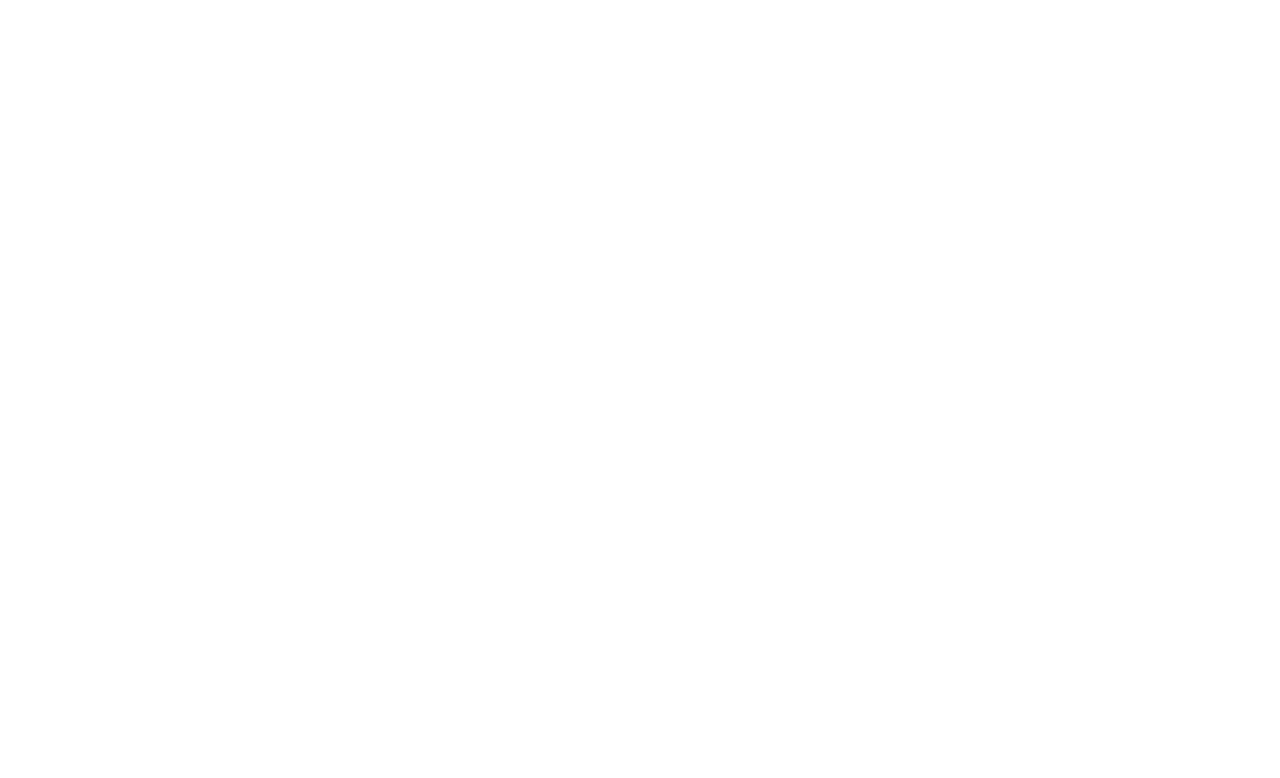
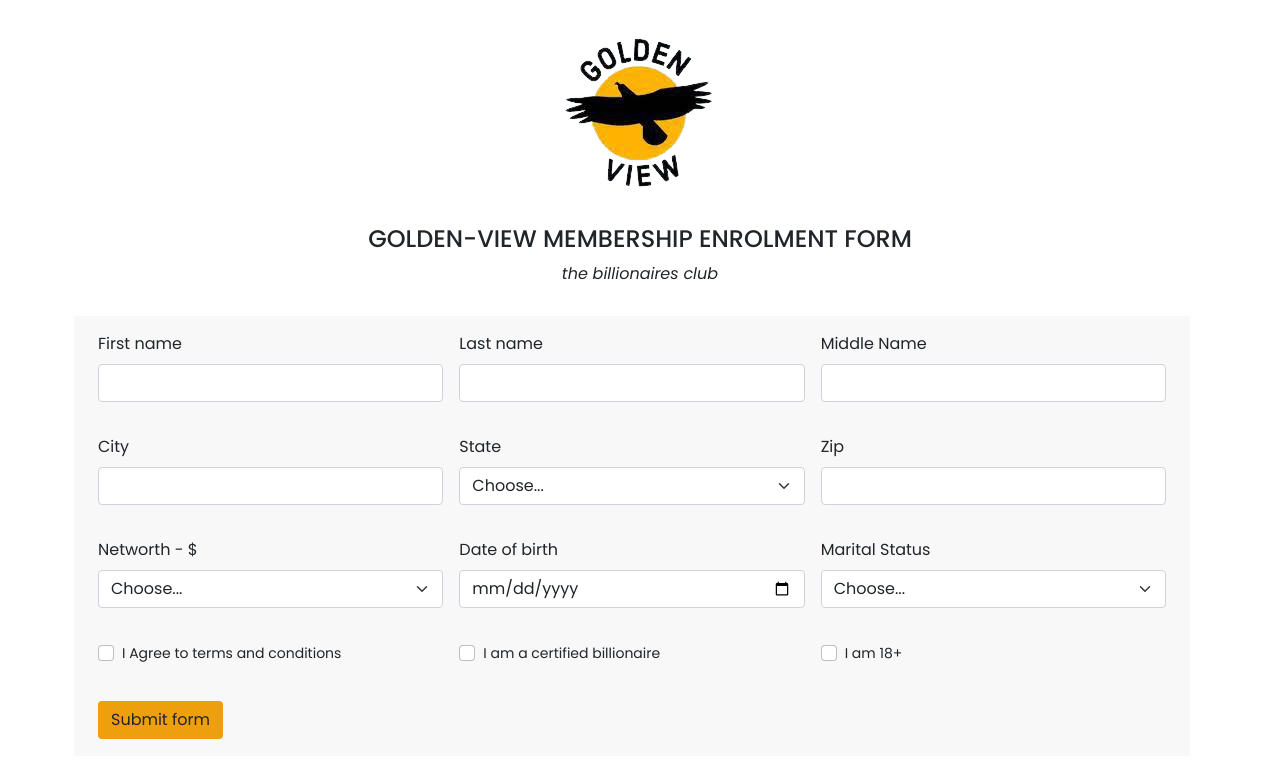
Before and after one commit to Babatunde99/RBvalidationform, a plain HTML site: page index.html in a window 1280 px wide. Drawn offline with Linux system fonts and the light colour scheme.

Commit message:
form completed

```diff
--- a/index.html
+++ b/index.html
@@ -0,0 +1,159 @@
+<!DOCTYPE html>
+<html lang="en">
+
+<head>
+    <meta charset="UTF-8">
+    <meta http-equiv="X-UA-Compatible" content="IE=edge">
+    <meta name="viewport" content="width=device-width, initial-scale=1.0">
+    <link rel="stylesheet" href="/bootstrap-5.1.3-dist/css/bootstrap.min.css">
+    <link rel="stylesheet" href="/sass/style.css">
+    <link rel="preconnect" href="https://fonts.googleapis.com">
+    <link rel="preconnect" href="https://fonts.gstatic.com" crossorigin>
+    <link
+        href="https://fonts.googleapis.com/css2?family=Montserrat+Alternates:wght@100;300;500&family=Poppins:ital,wght@0,100;0,200;0,300;0,400;0,500;0,600;0,700;1,100;1,200;1,300;1,400;1,500&display=swap"
+        rel="stylesheet">
+    <title>Document</title>
+</head>
+
+<body>
+    <div class="container">
+        <div class="topArea">
+            <img src="/images/goldenView.png" alt="goldenView">
+            <h4>GOLDEN-VIEW MEMBERSHIP ENROLMENT FORM</h4>
+            <i>the billionaires club</i>
+        </div>
+        <form class="row g-3 container needs-validation " novalidate>
+            <div class="col-md-4">
+                <label for="validationCustom01" class="form-label">First name</label>
+                <input type="text" class="form-control" id="validationCustom01" required>
+                <div class="valid-feedback">
+                    Looks good!
+                </div>
+            </div>
+            <div class="col-md-4">
+                <label for="validationCustom02" class="form-label">Last name</label>
+                <input type="text" class="form-control" id="validationCustom02" required>
+                <div class="valid-feedback">
+                    Looks good!
+                </div>
+            </div>
+            <div class="col-md-4">
+                <label for="validationCustom02" class="form-label">Middle Name</label>
+                <input type="text" class="form-control" id="validationCustom02" required>
+                <div class="valid-feedback">
+                    Looks good!
+                </div>
+            </div>
+            <div class="col-md-4">
+                <label for="validationCustom03" class="form-label">City</label>
+                <input type="text" class="form-control" id="validationCustom03" required>
+                <div class="invalid-feedback">
+                    Please provide a valid city.
+                </div>
+            </div>
+            <div class="col-md-4">
+                <label for="validationCustom04" class="form-label">State</label>
+                <select class="form-select selections" id="validationCustom04" required>
+                    <option selected disabled value="">Choose...</option>
+                    <option>Ogun</option>
+                    <option>Oyo</option>
+                    <option>Osun</option>
+                    <option>Lagos</option>
+                    <option>Ekiti</option>
+                    <option>Ondo</option>
+                </select>
+                <div class="invalid-feedback">
+                    Please select a valid state.
+                </div>
+            </div>
+            <div class="col-md-4">
+                <label for="validationCustom05" class="form-label">Zip</label>
+                <input type="text" class="form-control" id="validationCustom05" required>
+                <div class="invalid-feedback">
+                    Please provide a valid zip.
+                </div>
+            </div>
+            <div class="col-md-4">
+                <label for="validationCustom04" class="form-label">Networth - $</label>
+                <select class="form-select selections" id="validationCustom04" required>
+                    <option selected disabled value="">Choose...</option>
+                    <option>100-500 million </option>
+                    <option>500-999 million</option>
+                    <option>1-5 billion</option>
+                    <option>5-10 billion</option>
+                    <option>10-20 billion</option>
+                    <option>20 billion +</option>
+                </select>
+                <div class="invalid-feedback">
+                    Please select correct value.
+                </div>
+            </div>
+            <div class="col-md-4">
+                <label for="validationCustom05" class="form-label">Date of birth</label>
+                <input type="date" class="form-control selections" id="validationCustom05" required>
+                <div class="invalid-feedback">
+                    Please provide correct answer.
+                </div>
+            </div>
+            <div class="col-md-4">
+                <label for="validationCustom04" class="form-label">Marital Status</label>
+                <select class="form-select selections" id="validationCustom04" required>
+                    <option selected disabled value="">Choose...</option>
+                    <option>Single</option>
+                    <option>Married</option>
+                    <option>Divorce</option>
+                    <option>Separated</option>
+                    <option>Never Married</option>
+                    <option>Widow</option>
+                    <option>Widower</option>
+                </select>
+                <div class="invalid-feedback">
+                    Please select correct value.
+                </div>
+            </div>
+
+            <div class="col-md-4">
+                <div class="form-check">
+                    <input class="form-check-input" type="checkbox" value="" id="invalidCheck" required>
+                    <label class="form-check-label" for="invalidCheck">
+                        I Agree to terms and conditions
+                    </label>
+                    <div class="invalid-feedback">
+                        You must agree before submitting.
+                    </div>
+                </div>
+            </div>
+            <div class="col-md-4">
+                <div class="form-check">
+                    <input class="form-check-input" type="checkbox" value="" id="invalidCheck" required>
+                    <label class="form-check-label" for="invalidCheck">
+                        I am a certified billionaire
+                    </label>
+                    <div class="invalid-feedback">
+                        Check here.
+                    </div>
+                </div>
+            </div>
+            <div class="col-md-4">
+                <div class="form-check">
+                    <input class="form-check-input" type="checkbox" value="" id="invalidCheck" required>
+                    <label class="form-check-label" for="invalidCheck">
+                        I am 18+
+                    </label>
+                    <div class="invalid-feedback">
+                        Check here.
+                    </div>
+                </div>
+            </div>
+
+            <div class="col-12">
+                <button class="btn" type="submit">Submit form</button>
+            </div>
+        </form>
+    </div>
+
+    <script src="/sass/style.js"></script>
+    <script src="/bootstrap-5.1.3-dist/js/bootstrap.min.js"></script>
+</body>
+
+</html>
--- /dev/null
+++ b/sass/style.js
@@ -0,0 +1,20 @@
+// Example starter JavaScript for disabling form submissions if there are invalid fields
+(function () {
+    'use strict'
+
+    // Fetch all the forms we want to apply custom Bootstrap validation styles to
+    var forms = document.querySelectorAll('.needs-validation')
+
+    // Loop over them and prevent submission
+    Array.prototype.slice.call(forms)
+      .forEach(function (form) {
+        form.addEventListener('submit', function (event) {
+          if (!form.checkValidity()) {
+            event.preventDefault()
+            event.stopPropagation()
+          }
+
+          form.classList.add('was-validated')
+        }, false)
+      })
+  })()
--- a/sass/style.scss
+++ b/sass/style.scss
@@ -0,0 +1,25 @@
+body {
+  font-family: "Poppins", sans-serif;
+
+  .topArea {
+    text-align: center;
+  }
+
+  .row {
+    margin-top: 30px;
+    background-color: rgb(248, 248, 248);
+    height: 55vh;
+  }
+  .btn {
+    background-color: rgb(238, 159, 13);
+    font-size: 16px;
+    &:hover {
+      background-color: rgb(248, 248, 248);
+      border: 1px solid black;
+      border-radius: 20px;
+    }
+  }
+  .form-check-label{
+      font-size: 14px;
+  }
+}
```
Also changed, not shown: images/goldenView.png (added), sass/style.css, 4 other files.
